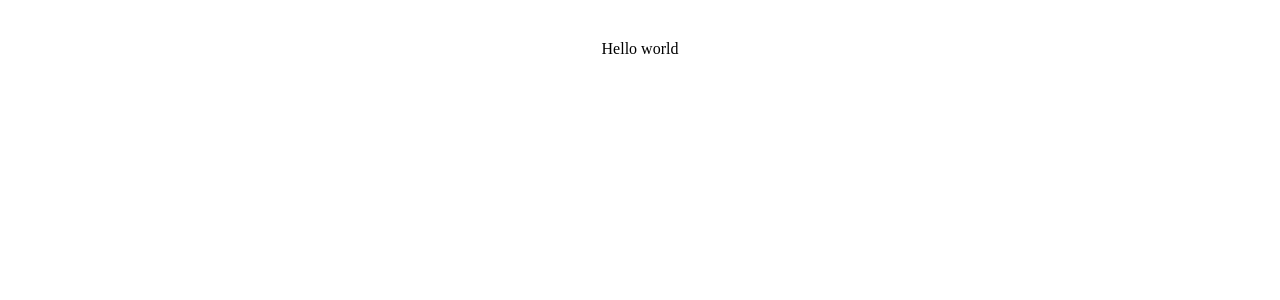
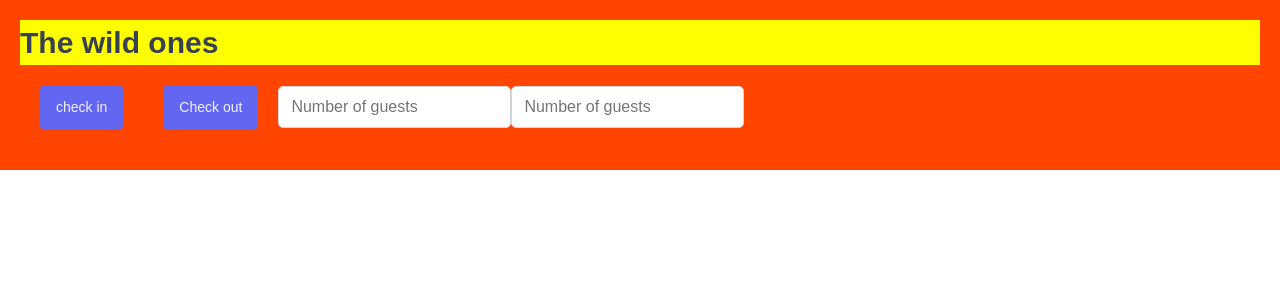
Before and after one commit to angeldzzz23/React-Review, a React (Vite) app in the folder cabin/: page / in a window 1280 px wide. Shown: the top 300 px of the page. Built offline with nearby package versions, Linux system fonts and the light colour scheme.

Commit message:
added styling

```diff
--- a/cabin/package.json
+++ b/cabin/package.json
@@ -11,7 +11,8 @@
   },
   "dependencies": {
     "react": "^18.2.0",
-    "react-dom": "^18.2.0"
+    "react-dom": "^18.2.0",
+    "styled-components": "^6.1.11"
   },
   "devDependencies": {
     "@types/react": "^18.2.15",
--- a/cabin/src/App.jsx
+++ b/cabin/src/App.jsx
@@ -1,15 +1,41 @@
 import { useState } from 'react'
 import reactLogo from './assets/react.svg'
 import viteLogo from '/vite.svg'
-import './App.css'
+import styled from 'styled-components'
+import GlobalStyles from './styles/GlobalStyles';
+import Input from './ui/Input';
+
+import Button from "./ui/Button";
+
+const H1 = styled.h1`
+  font-size: 30px;
+  font-weight:600;
+  background-color:yellow;
+`;
+
+
+
+
+const StyledApp = styled.div`
+background-color:orangered;
+padding:20px;
+`;
 
 function App() {
-  const [count, setCount] = useState(0)
 
   return (
-   <div>
-    Hello world
-   </div>
+    <>
+   <GlobalStyles />
+   <StyledApp>
+    <H1>The wild ones </H1>
+    <Button onClick={() => alert("check in")}> check in</Button>
+    <Button onClick={() => alert("check out")}>Check out</Button>
+
+    <Input type='number' placeholder='Number of guests' ></Input>
+    <Input type='number' placeholder='Number of guests' ></Input>
+
+   </StyledApp>
+   </>
   )
 }
 
--- /dev/null
+++ b/cabin/src/styles/GlobalStyles.js
@@ -0,0 +1,149 @@
+import { createGlobalStyle } from "styled-components";
+
+
+const GlobalStyles = createGlobalStyle`
+
+:root {
+    /* Indigo */
+    --color-brand-50: #eef2ff;
+    --color-brand-100: #e0e7ff;
+    --color-brand-200: #c7d2fe;
+    --color-brand-500: #6366f1;
+    --color-brand-600: #4f46e5;
+    --color-brand-700: #4338ca;
+    --color-brand-800: #3730a3;
+    --color-brand-900: #312e81;
+
+    /* Grey */
+    --color-grey-0: #fff;
+    --color-grey-50: #f9fafb;
+    --color-grey-100: #f3f4f6;
+    --color-grey-200: #e5e7eb;
+    --color-grey-300: #d1d5db;
+    --color-grey-400: #9ca3af;
+    --color-grey-500: #6b7280;
+    --color-grey-600: #4b5563;
+    --color-grey-700: #374151;
+    --color-grey-800: #1f2937;
+    --color-grey-900: #111827;
+
+    --color-blue-100: #e0f2fe;
+    --color-blue-700: #0369a1;
+    --color-green-100: #dcfce7;
+    --color-green-700: #15803d;
+    --color-yellow-100: #fef9c3;
+    --color-yellow-700: #a16207;
+    --color-silver-100: #e5e7eb;
+    --color-silver-700: #374151;
+    --color-indigo-100: #e0e7ff;
+    --color-indigo-700: #4338ca;
+
+    --color-red-100: #fee2e2;
+    --color-red-700: #b91c1c;
+    --color-red-800: #991b1b;
+
+    --backdrop-color: rgba(255, 255, 255, 0.1);
+
+    --shadow-sm: 0 1px 2px rgba(0, 0, 0, 0.04);
+    --shadow-md: 0px 0.6rem 2.4rem rgba(0, 0, 0, 0.06);
+    --shadow-lg: 0 2.4rem 3.2rem rgba(0, 0, 0, 0.12);
+
+    --border-radius-tiny: 3px;
+    --border-radius-sm: 5px;
+    --border-radius-md: 7px;
+    --border-radius-lg: 9px;
+
+    /* For dark mode */
+    --image-grayscale: 0;
+    --image-opacity: 100%;
+  }
+
+  *,
+  *::before,
+  *::after {
+    box-sizing: border-box;
+    padding: 0;
+    margin: 0;
+
+    /* Creating animations for dark mode */
+    transition: background-color 0.3s, border 0.3s;
+  }
+
+  html {
+    font-size: 62.5%;
+  }
+
+  body {
+    font-family: "Poppins", sans-serif;
+    color: var(--color-grey-700);
+
+    transition: color 0.3s, background-color 0.3s;
+    min-height: 100vh;
+    line-height: 1.5;
+    font-size: 1.6rem;
+  }
+
+  input,
+  button,
+  textarea,
+  select {
+    font: inherit;
+    color: inherit;
+  }
+
+  button {
+    cursor: pointer;
+  }
+
+  *:disabled {
+    cursor: not-allowed;
+  }
+
+  select:disabled,
+  input:disabled {
+    background-color: var(--color-grey-200);
+    color: var(--color-grey-500);
+  }
+
+  input:focus,
+  button:focus,
+  textarea:focus,
+  select:focus {
+    outline: 2px solid var(--color-brand-600);
+    outline-offset: -1px;
+  }
+
+  /* Parent selector, finally 😃 */
+  button:has(svg) {
+    line-height: 0;
+  }
+
+  a {
+    color: inherit;
+    text-decoration: none;
+  }
+
+  ul {
+    list-style: none;
+  }
+
+  p,
+  h1,
+  h2,
+  h3,
+  h4,
+  h5,
+  h6 {
+    overflow-wrap: break-word;
+    hyphens: auto;
+  }
+
+  img {
+    max-width: 100%;
+
+    /* For dark mode */
+    filter: grayscale(var(--image-grayscale)) opacity(var(--image-opacity));
+  }
+`;
+
+export default GlobalStyles;
--- a/cabin/src/ui/Button.jsx
+++ b/cabin/src/ui/Button.jsx
@@ -47,3 +47,24 @@
     }
   `,
 };
+
+
+const Button = styled.button`
+  font-size: 1.4rem;
+  padding: 1.2rem 1.6rem;
+  font-weight: 500;
+  border: none;
+  border-radius: var(--border-radius-sm);
+  background-color: var(--color-brand-500);
+  color: var(--color-brand-50);
+  box-shadow: var(--shadow-sm);
+  cursor: pointer;
+
+  &:hover {
+    background-color: var(--color-brand-700);
+  }
+
+  margin: 20px;
+`;
+
+export default Button;
--- /dev/null
+++ b/cabin/src/ui/Input.jsx
@@ -0,0 +1,10 @@
+import styled from 'styled-components'
+
+const Input = styled.input`
+border:1px solid var(--color-grey-300);
+background-color: var(--color-grey-0);
+border-radius: var(--border-radius-sm);
+padding: 0.8rem 1.2rem;
+`;
+
+export default Input;
```
Also changed, not shown: 1 other file (tests, documents, lock files or other folders).
